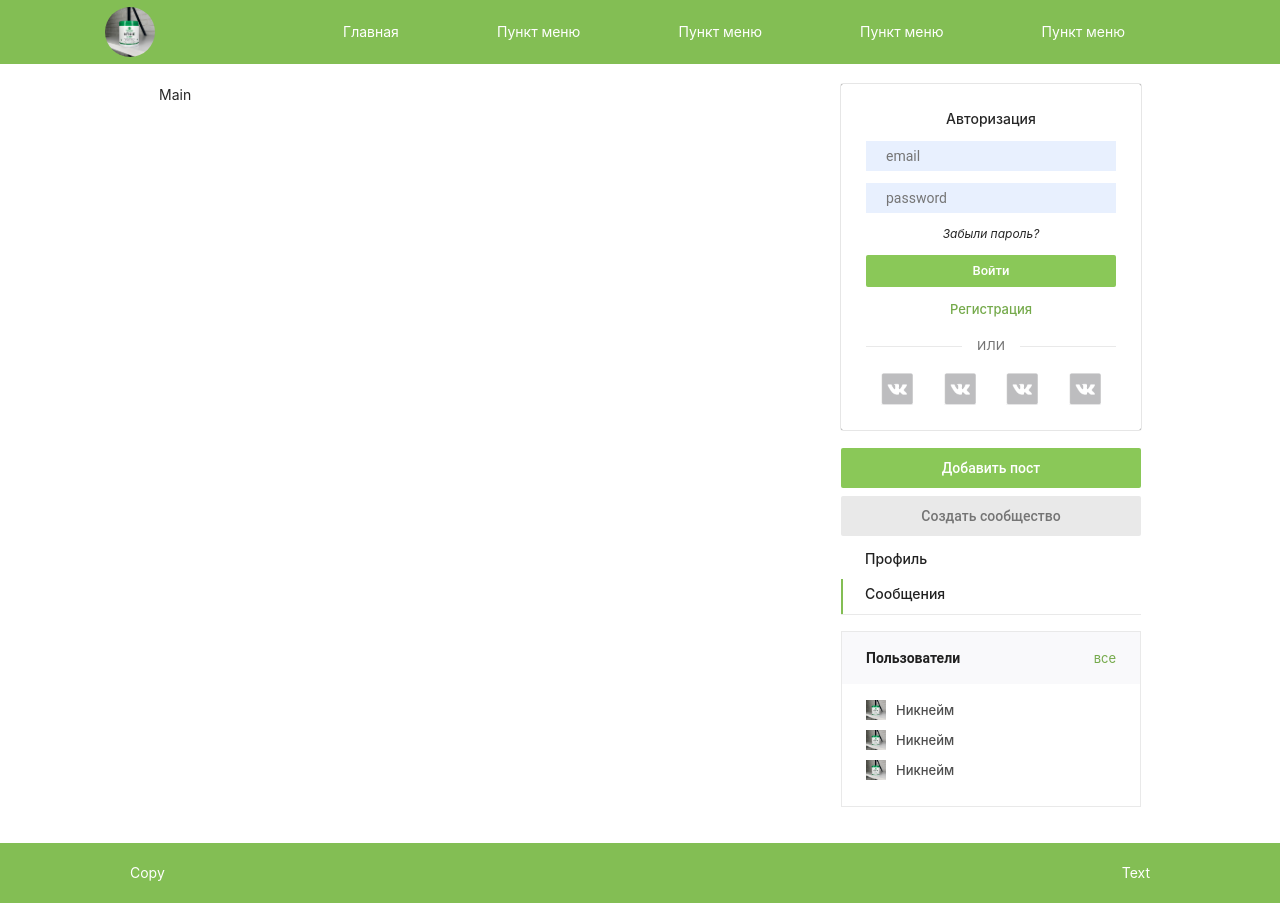
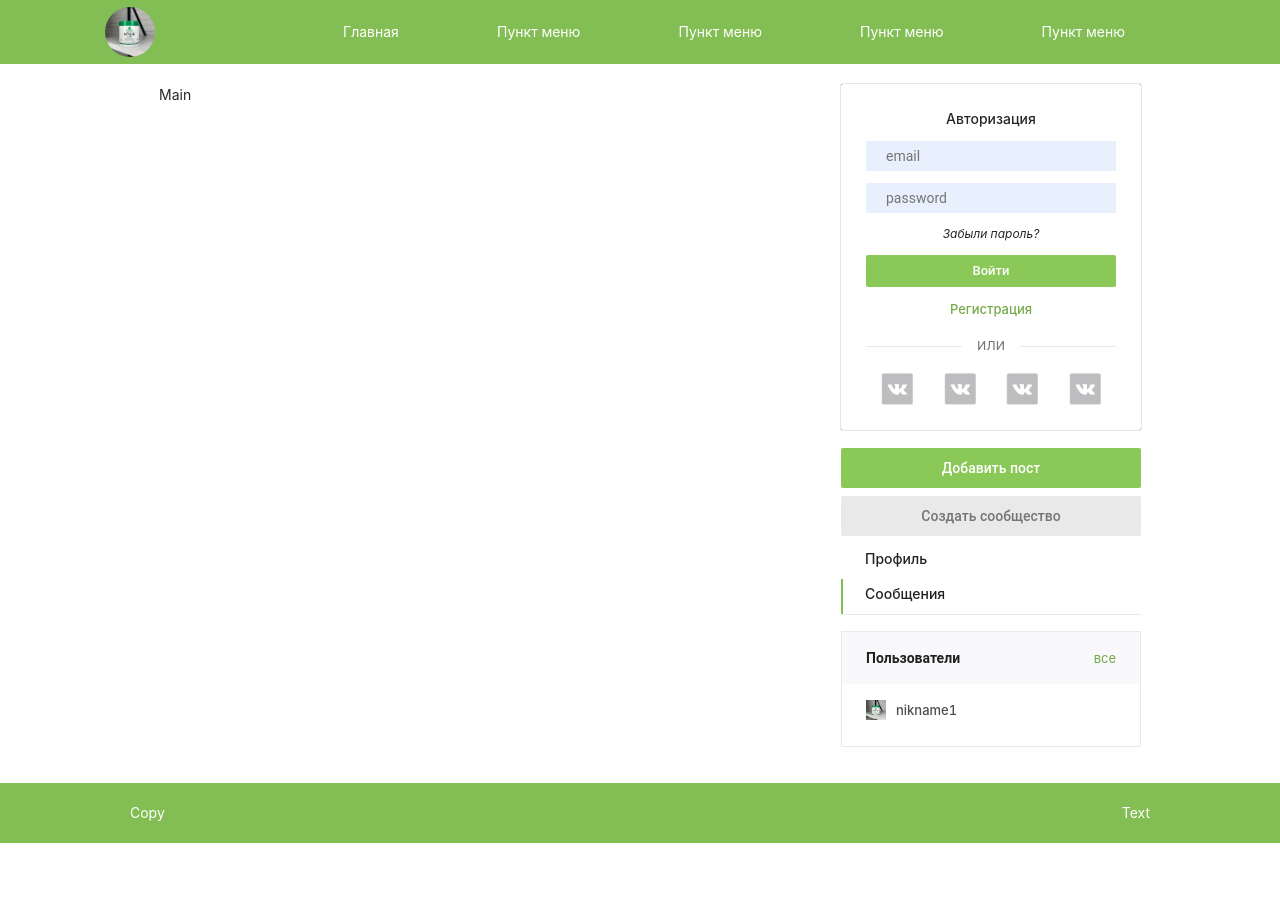
Before and after one commit to gulyaev/socialnetwork, a React (Create React App) app in the folder client/: page / in a window 1280 px wide. After the commit the page ends 843 px from the top, so only its background shows below. Built offline with nearby package versions, Linux system fonts and the light colour scheme.

Commit message:
UserContainer Component created

```diff
--- a/client/src/App.jsx
+++ b/client/src/App.jsx
@@ -6,7 +6,7 @@ import Dialogs from './pages/Dialogs';
 import Main from './pages/Main';
 import Login from './components/authform/Login';
 import Registration from './components/authform/Registration';
-import Users from './components/users/Users';
+import UsersContainer from './components/users/UsersContainer';
 
 const App = (props) => {
   return (
@@ -72,7 +72,7 @@ const App = (props) => {
               <div className="menu__item"><NavLink to='/profile' className="menu__navlink">Профиль</NavLink></div>
               <div className="menu__item active"><NavLink to='/dialogs' className="menu__navlink">Сообщения</NavLink></div>
             </div>
-            <Users />
+            <UsersContainer />
           </aside>
         </div>
         <div className="footer">
--- a/client/src/components/users/Users.jsx
+++ b/client/src/components/users/Users.jsx
@@ -8,24 +8,16 @@ const Users = (props) => {
                 <div className="users__all">все</div>
             </div>
             <div className="users__items">
-                <div className="users__item">
-                    <div className="users__image">
-                        <img src={require('../../img/logo.jpeg')} alt="ava" />
-                    </div>
-                    <div className="users__name">Никнейм</div>
-                </div>
-                <div className="users__item">
-                    <div className="users__image">
-                        <img src={require('../../img/logo.jpeg')} alt="ava" />
-                    </div>
-                    <div className="users__name">Никнейм</div>
-                </div>
-                <div className="users__item">
-                    <div className="users__image">
-                        <img src={require('../../img/logo.jpeg')} alt="ava" />
-                    </div>
-                    <div className="users__name">Никнейм</div>
-                </div>
+                {
+                    props.usersData.usersData.map((user) => {
+                        return (<div className="users__item">
+                            <div className="users__image">
+                                <img src={require('../../img/logo.jpeg')} alt="ava" />
+                            </div>
+                            <div className="users__name">{user.nikname}</div>
+                        </div>)
+                    })
+                }
             </div>
         </div>
     )
--- /dev/null
+++ b/client/src/components/users/UsersContainer.jsx
@@ -0,0 +1,20 @@
+import React from "react"
+import Users from "./Users"
+import { connect } from 'react-redux'
+import { setUsersActionCreator } from "../../redux/usersReducer"
+
+let mapStateToProps = (state) => {
+    return {
+        usersData: state.usersData
+    }
+}
+
+let mapDispatchToProps = (dispatch) => {
+    return {
+        setUsers: (users) => dispatch(setUsersActionCreator(users))
+    }
+}
+
+const UsersContainer = connect(mapStateToProps, mapDispatchToProps)(Users)
+
+export default UsersContainer
--- a/client/src/redux/usersReducer.js
+++ b/client/src/redux/usersReducer.js
@@ -2,7 +2,7 @@ const SET_USERS = 'SET-USERS'
 
 const initialState = {
     usersData: [
-        {}
+        { id: 17, nikname: "nikname1", email: "name1@mail.ru" }
     ],
     currentUser: {},
     isAuth: false
```
